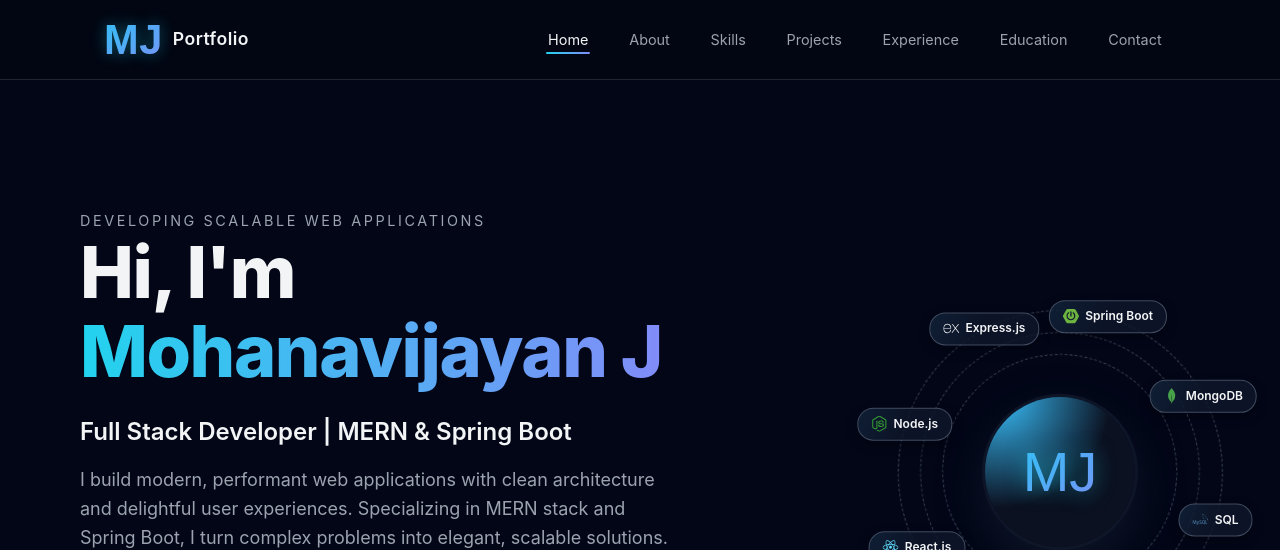
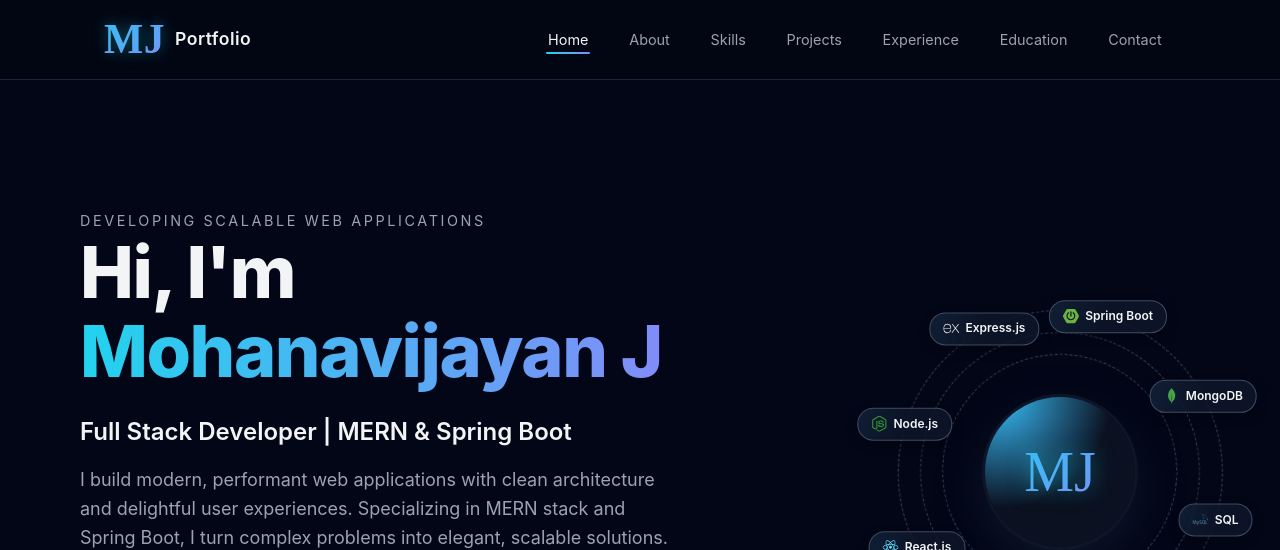
Before and after one commit to Mohan30-7/mohanavijayanj-portfolio, a React (Vite) app: page / in a window 1280 px wide. Shown: the top 550 px of the page. Built offline with nearby package versions, Linux system fonts and the light colour scheme.

Commit message:
Change logo font to Lobster

```diff
--- a/src/styles/index.css
+++ b/src/styles/index.css
@@ -2,6 +2,7 @@
 @import url('https://fonts.cdnfonts.com/css/bulgaria');
 @import url('https://db.onlinewebfonts.com/c/1ba31c8c0034ef90a129f0a1763d5f0c?family=Gv.+time');
 @import url('https://db.onlinewebfonts.com/c/63223ef878254d628baf46793f672567?family=FenwayParkJF');
+@import url('https://fonts.googleapis.com/css2?family=Lobster&display=swap');
 
 :root {
   --bg: #030712;
@@ -174,7 +175,7 @@
 }
 
 .logo-name {
-  font-family: 'Gv. time', sans-serif;
+  font-family: 'Lobster', cursive;
   font-size: 2.6rem;
   background: linear-gradient(to bottom right, #38bdf8, #818cf8);
   -webkit-background-clip: text;
@@ -503,7 +504,7 @@
 }
 
 .avatar-initials {
-  font-family: 'Gv. time', sans-serif;
+  font-family: 'Lobster', cursive;
   font-size: 3.5rem;
   font-weight: 400;
   letter-spacing: 0;
```
